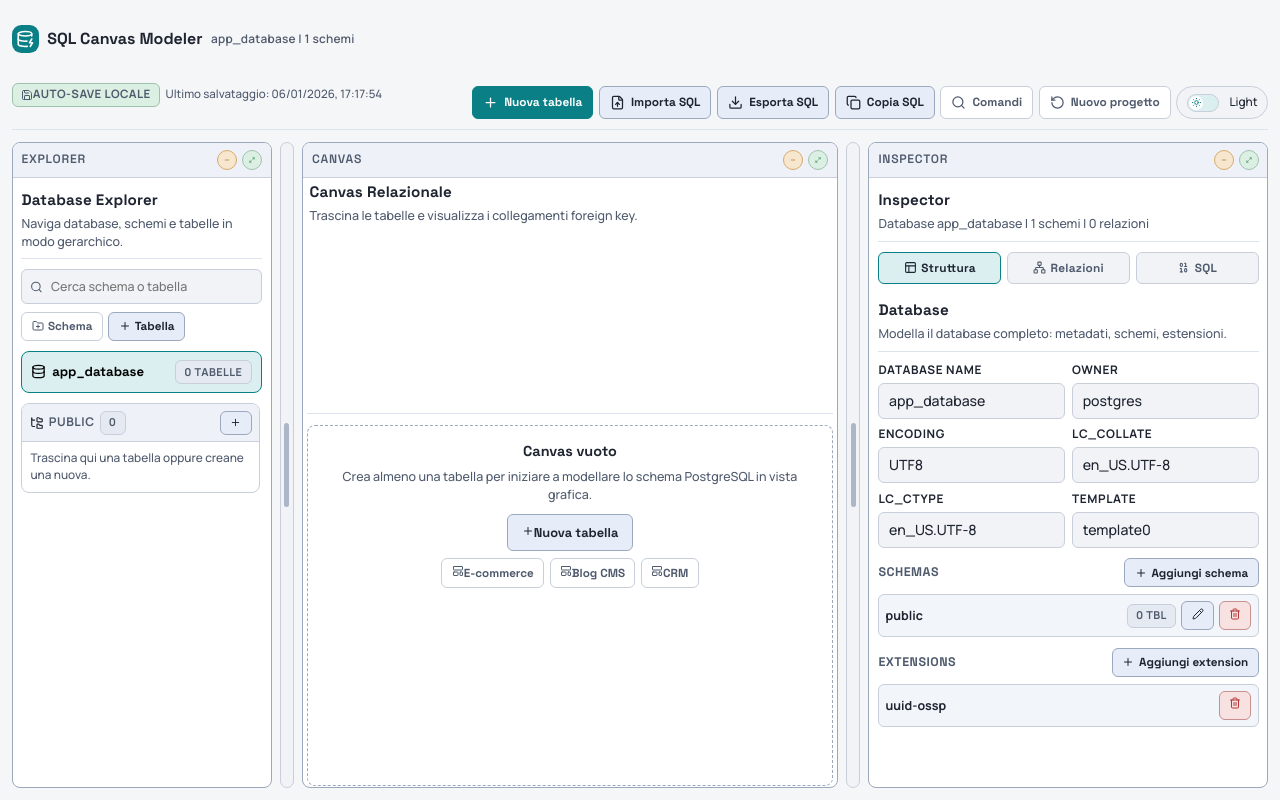
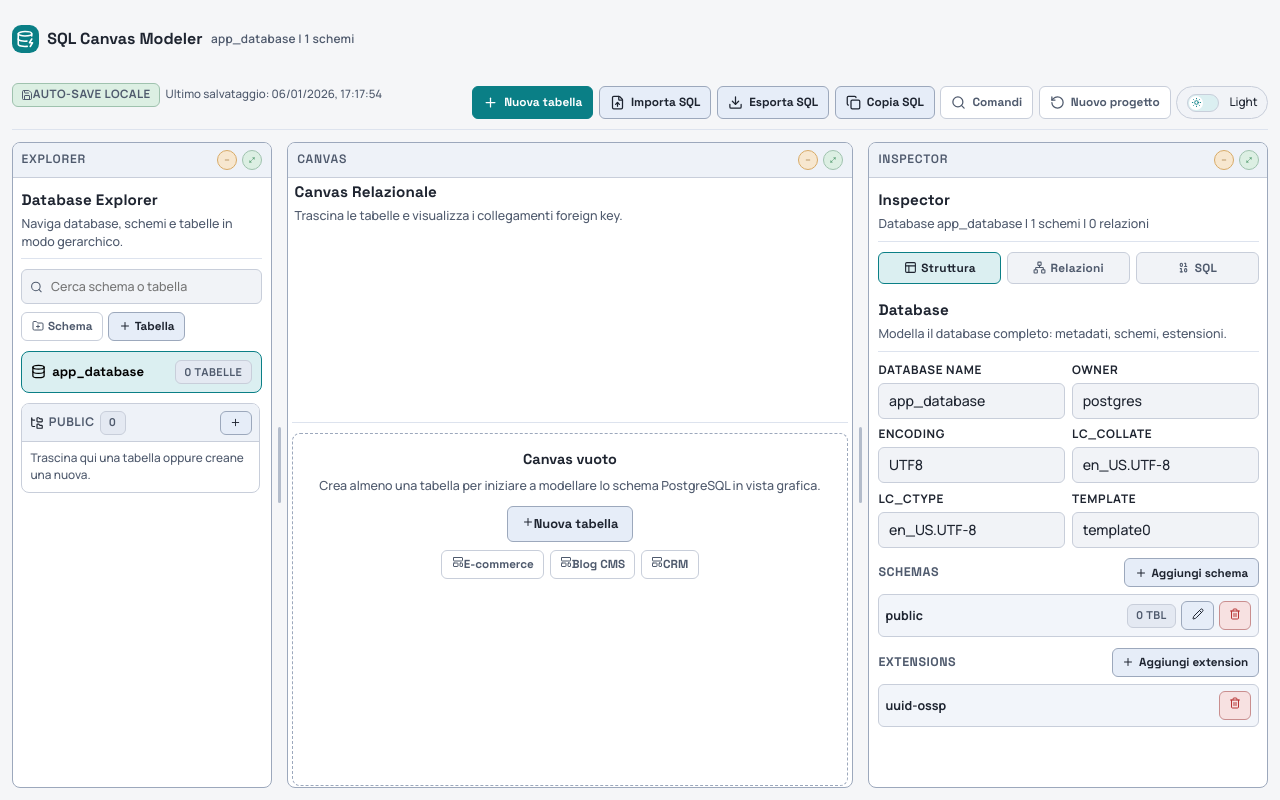
Before and after one commit to d4v3-rm/fe-react-sql-canva, a React (Vite) app: page / in a window 1280 px wide. Built offline with nearby package versions, Linux system fonts and the light colour scheme.

Commit message:
refactor(ui): slim splitter and reduce panel spacing

```diff
--- a/src/app/App.module.scss
+++ b/src/app/App.module.scss
@@ -16,7 +16,7 @@
   min-width: 0;
   display: flex;
   align-items: stretch;
-  gap: 0.52rem;
+  gap: 0.24rem;
 }
 
 .leftPane {
@@ -174,14 +174,14 @@
 }
 
 .splitter {
-  flex: 0 0 14px;
-  width: 14px;
-  border-radius: 999px;
+  flex: 0 0 8px;
+  width: 8px;
+  border-radius: 0;
   cursor: col-resize;
   position: relative;
-  background: t.$color-surface-soft;
-  border: 1px solid t.$color-border;
-  transition: background-color t.$transition-fast, border-color t.$transition-fast;
+  background: transparent;
+  border: none;
+  transition: background-color t.$transition-fast;
   touch-action: none;
 
   &::before {
@@ -189,16 +189,12 @@
     position: absolute;
     inset: 0;
     margin: auto;
-    width: 5px;
-    height: 84px;
+    width: 3px;
+    height: 76px;
     border-radius: 999px;
     background: t.$color-border-strong;
-    opacity: 0.82;
+    opacity: 0.75;
     transition: background-color t.$transition-fast, opacity t.$transition-fast;
-  }
-
-  &:hover {
-    border-color: t.$color-primary;
   }
 
   &:hover::before {
```
